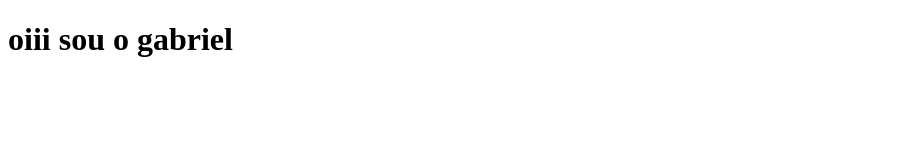
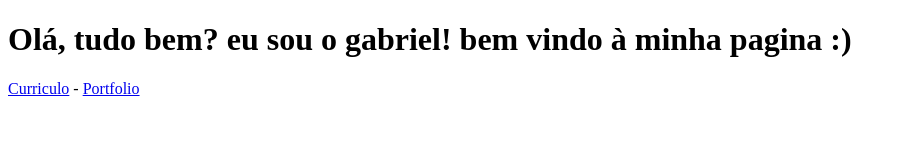
Before and after one commit to Ranskyth/DWIII, a plain HTML site: page pages/gabriel.html in a window 1280 px wide. Shown: the whole page, without its empty margins (0-906 px from the left). Drawn offline with Linux system fonts and the light colour scheme.

Commit message:
feat: só a minha pagina mesmo :)

```diff
--- a/pages/gabriel.html
+++ b/pages/gabriel.html
@@ -3,9 +3,12 @@
 <head>
     <meta charset="UTF-8">
     <meta name="viewport" content="width='device-width', initial-scale=1.0">
-    <title>Document</title>
+    <title>Gabriel</title>
 </head>
 <body>
-    <h1>oiii sou o gabriel</h1>
+    <h1>Olá, tudo bem? eu sou o gabriel! bem vindo à minha pagina :)</h1>
+    <a href="/gabriel/cv" target="_blank">Curriculo</a>
+    <span> - </span>
+    <a href="https://portfoliogabriellima.vercel.app/" target="_blank">Portfolio</a>
 </body>
 </html>
```
